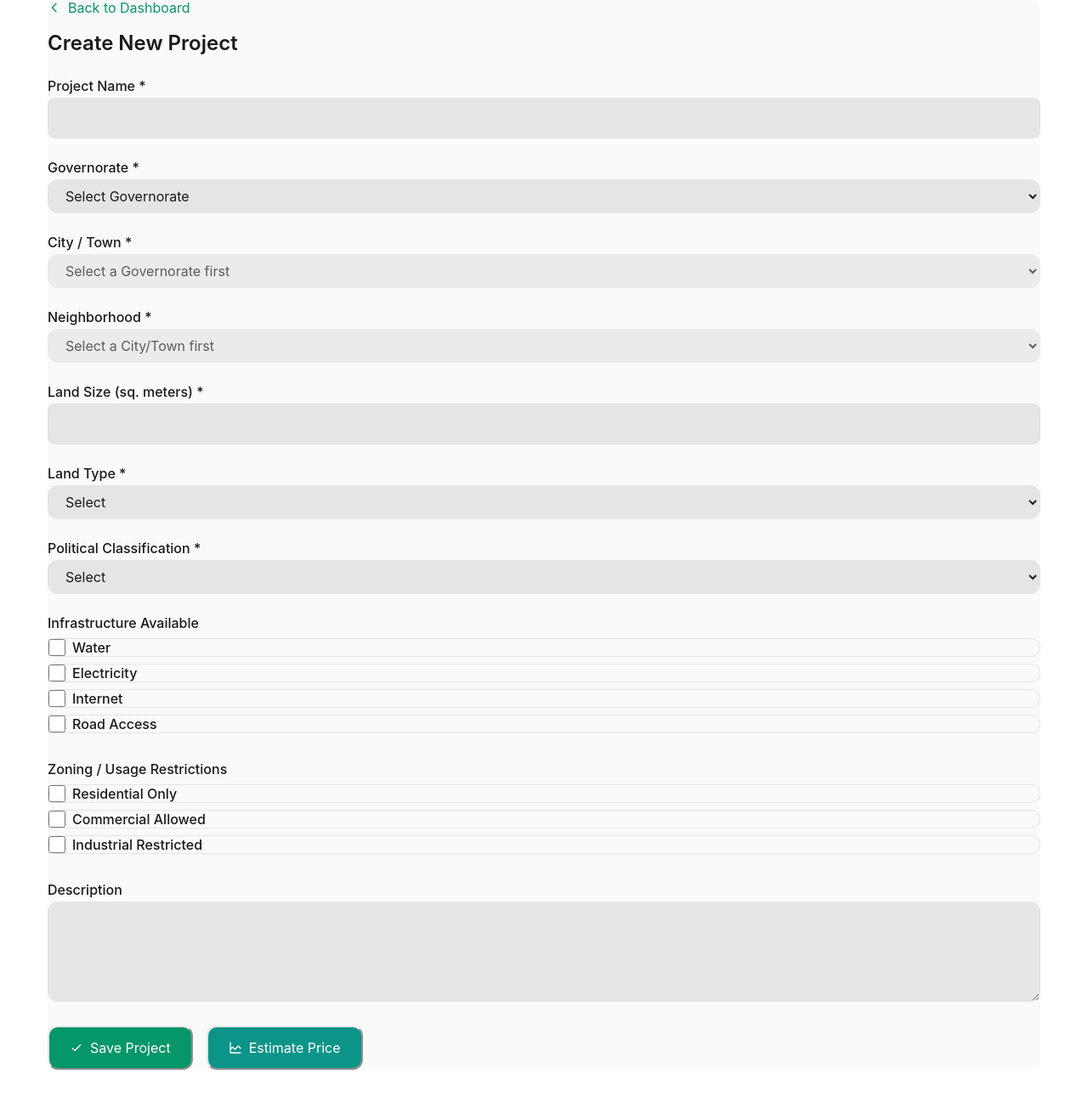
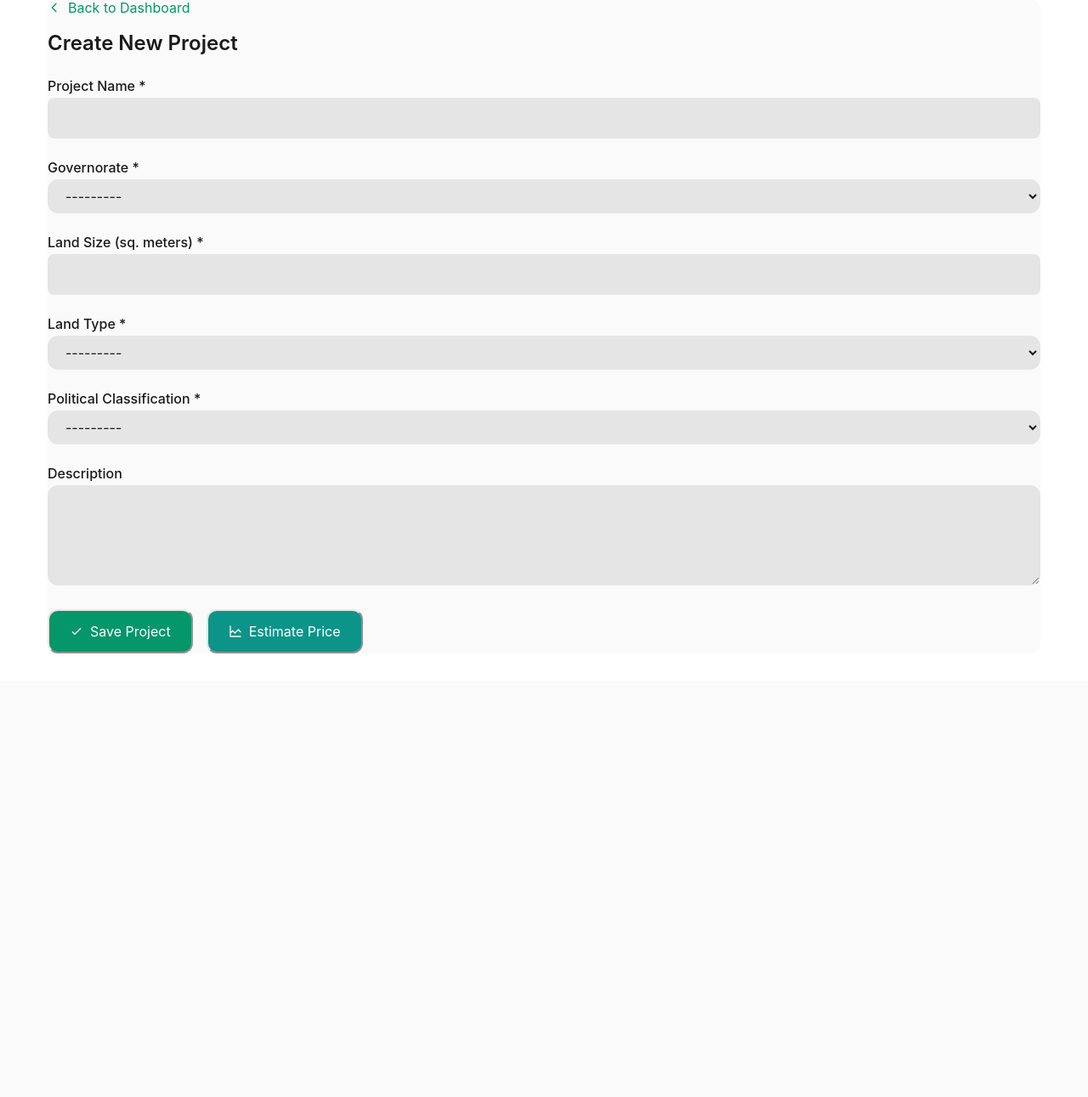
Before and after one commit to mohmmad-freed/Land-Price-Estimator, a Django app: page /normal/new-project/ in a window 1280 px wide. Shown: the part 107-1398 px from the top of the page at 85% size. After the commit the page ends 876 px from the top, so only its background shows below. Run offline with Django 5.2, Linux system fonts and the light colour scheme; the visitor is signed in with stand-in values (Sample User, id 1).

Commit message:
turned 'new_project's form from html based logic to Django's ModelForm + moved filtiring logic from the html template to the view

```diff
--- a/Normal_User_Side/forms.py
+++ b/Normal_User_Side/forms.py
@@ -4,6 +4,9 @@ from django.contrib.auth.password_validation import validate_password
 from django.core.exceptions import ValidationError
 import re
 from django.contrib.auth.hashers import check_password
+
+from Normal_User_Side.models import Project
+
 
 User = get_user_model()
 
@@ -41,3 +44,25 @@ class UserForm(forms.ModelForm):
         if phone and not re.match(r'^\+?[0-9]{7,15}$', phone):
             raise ValidationError("Enter a valid phone number.")
         return phone
+
+
+class ProjectForm(forms.ModelForm):
+    class Meta:
+        model = Project
+        fields = [
+            'name',
+            'governorate',
+            'land_type',
+            'political_classification',
+            'status',
+            'description',
+            'land_size'
+        ]
+        widgets = {
+            'name': forms.TextInput(attrs={'class': 'w-full px-4 py-2 border rounded-lg'}),
+            'governorate': forms.Select(attrs={'class': 'w-full px-4 py-2 border rounded-lg'}),
+            'land_size': forms.NumberInput(attrs={'class': 'w-full px-4 py-2 border rounded-lg', 'min': 1}),
+            'land_type': forms.Select(attrs={'class': 'w-full px-4 py-2 border rounded-lg'}),
+            'political_classification': forms.Select(attrs={'class': 'w-full px-4 py-2 border rounded-lg'}),
+            'description': forms.Textarea(attrs={'class': 'w-full px-4 py-2 border rounded-lg', 'rows': 5}),
+        }
--- a/Normal_User_Side/models.py
+++ b/Normal_User_Side/models.py
@@ -1,4 +1,6 @@
 from django.db import models
+
+from Land_Price_Estimator import settings
 
 class Project(models.Model):
     LAND_TYPES = [
@@ -19,12 +21,28 @@ class Project(models.Model):
         ("b", "Area B"),
         ("c", "Area C"),
     ]
+    GOVERNORATES = [
+        ("ramallah", "Ramallah"),
+        ("nablus", "Nablus"),
+        ("bethlehem", "Bethlehem"),
+        ("jenin", "Jenin"),
+        ("hebron", "Hebron"),
+
+    ]
+
+    user = models.ForeignKey(
+        settings.AUTH_USER_MODEL,
+        on_delete=models.CASCADE,
+        related_name='projects'
+    )
 
     name = models.CharField(max_length=255)
-    location = models.CharField(max_length=255)
+    governorate = models.CharField(max_length=50, choices=GOVERNORATES)
+    land_size = models.PositiveIntegerField()
     land_type = models.CharField(max_length=50, choices=LAND_TYPES)
     political_classification = models.CharField(max_length=50, choices=POLITICAL)
     status = models.CharField(max_length=20, choices=STATUS_CHOICES)
+    description = models.TextField(blank=True)
     date_created = models.DateField(auto_now_add=True)
 
     def __str__(self):
--- a/Normal_User_Side/templates/Normal_User_Side/new_project.html
+++ b/Normal_User_Side/templates/Normal_User_Side/new_project.html
@@ -22,139 +22,37 @@
         <!-- Project Name -->
         <div class="mb-6">
             <label class="block font-medium mb-1">Project Name *</label>
-            <input
-                type="text"
-                name="project_name"
-                required
-                class="w-full px-4 py-2 border rounded-lg"
-            >
+            {{ form.name }}
+            {{ form.name.errors }}
         </div>
 
         <!-- Governorate -->
         <div class="mb-6">
             <label class="block font-medium mb-1">Governorate *</label>
-            <select
-                name="governorate"
-                required
-                class="w-full px-4 py-2 border rounded-lg"
-            >
-                <option value="">Select Governorate</option>
-                {% for gov in governorates %}
-                    <option value="{{ gov.id }}">{{ gov.name }}</option>
-                {% endfor %}
-            </select>
+            {{ form.governorate }}
+
         </div>
 
-        <!-- City / Town -->
-        <div class="mb-6">
-            <label class="block font-medium mb-1">City / Town *</label>
-            <select
-                name="city"
-                required
-                class="w-full px-4 py-2 border rounded-lg"
-                disabled
-            >
-                <option value="">Select a Governorate first</option>
-            </select>
-        </div>
 
-        <!-- Neighborhood -->
-        <div class="mb-6">
-            <label class="block font-medium mb-1">Neighborhood *</label>
-            <select
-                name="neighborhood"
-                required
-                class="w-full px-4 py-2 border rounded-lg"
-                disabled
-            >
-                <option value="">Select a City/Town first</option>
-            </select>
-        </div>
 
         <!-- Land Size -->
         <div class="mb-6">
             <label class="block font-medium mb-1">Land Size (sq. meters) *</label>
-            <input
-                type="number"
-                name="land_size"
-                required
-                min="1"
-                class="w-full px-4 py-2 border rounded-lg"
-            >
+            {{ form.land_size }}
+        {{ form.land_size.errors }}
         </div>
 
         <!-- Land Type -->
         <div class="mb-6">
             <label class="block font-medium mb-1">Land Type *</label>
-            <select
-                name="land_type"
-                required
-                class="w-full px-4 py-2 border rounded-lg"
-            >
-                <option value="">Select</option>
-                {% for lt in land_types %}
-                    <option value="{{ lt.id }}">{{ lt.name }}</option>
-                {% endfor %}
-            </select>
+            {{ form.land_type }}
         </div>
 
         <!-- Political Classification -->
         <div class="mb-6">
             <label class="block font-medium mb-1">Political Classification *</label>
-            <select
-                name="political_classification"
-                required
-                class="w-full px-4 py-2 border rounded-lg"
-            >
-                <option value="">Select</option>
-                {% for pc in political_classes %}
-                    <option value="{{ pc.id }}">{{ pc.name }}</option>
-                {% endfor %}
-            </select>
+            {{ form.political_classification }}
         </div>
-
-        <!-- Infrastructure -->
-        <div class="mb-6">
-            <label class="block font-medium mb-2">Infrastructure Available</label>
-
-            <div class="grid grid-cols-2 md:grid-cols-3 gap-3">
-
-                {% for infra in infrastructures %}
-                <label class="flex items-center space-x-2 border p-3 rounded-lg cursor-pointer hover:bg-muted">
-                    <input
-                        type="checkbox"
-                        name="infrastructure"
-                        value="{{ infra.id }}"
-                        class="w-4 h-4"
-                    >
-                    <span>{{ infra }}</span>
-                </label>
-                {% endfor %}
-
-            </div>
-        </div>
-
-        <!-- Zoning / Usage Restrictions -->
-        <div class="mb-6">
-    <label class="block font-medium mb-2">Zoning / Usage Restrictions</label>
-
-    <div class="grid grid-cols-2 md:grid-cols-3 gap-3">
-
-        {% for Restriction in Restrictions %}
-        <label class="flex items-center space-x-2 border p-3 rounded-lg cursor-pointer hover:bg-muted">
-            <input
-                type="checkbox"
-                name="zoning"
-                value="{{ zone.id }}"
-                class="w-4 h-4"
-            >
-            <span>{{ Restriction }}</span>
-        </label>
-        {% endfor %}
-
-    </div>
-</div>
-
 
 
 
@@ -163,11 +61,7 @@
         <!-- Description -->
         <div class="mb-6">
             <label class="block font-medium mb-1">Description</label>
-            <textarea
-                name="description"
-                rows="5"
-                class="w-full px-4 py-2 border rounded-lg"
-            ></textarea>
+            {{ form.description }}
         </div>
 
         <!-- Submit -->
--- a/Normal_User_Side/views.py
+++ b/Normal_User_Side/views.py
@@ -2,7 +2,7 @@ from django.shortcuts import render, redirect
 from django.contrib.auth import get_user_model
 from .models import Project
 from django.contrib.auth.decorators import login_required
-from .forms import UserForm
+from .forms import UserForm, ProjectForm
 
 
 User = get_user_model()
@@ -35,14 +35,49 @@ def editProfile(request):
 
 
 def newProject(request):
-     infrastructures = ["Water", "Electricity", "Internet", "Road Access"]
-     Restrictions = ["Residential Only", "Commercial Allowed", "Industrial Restricted"]
-     context = {'infrastructures': infrastructures, 'Restrictions': Restrictions}
-     return render(request, 'Normal_User_Side/new_project.html', context)
+    if request.method == 'POST':
+        form = ProjectForm(request.POST)
+        if form.is_valid():
+            project = form.save(commit=False)
+            project.user = request.user
+            # Determine status based on the button clicked
+            action = request.POST.get('action')
+            if action == 'save':
+                project.status = 'draft'
+            elif action == 'estimate':
+                project.status = 'completed'
+                # Here you can call your ML model to estimate the price
+                # e.g., project.price = estimate_price(project)
+
+            project.save()
+
+            # Optionally redirect after saving
+            return redirect('normal_user:projects')
+    else:
+        form = ProjectForm()
+
+
+    context = {'form':form}
+    return render(request, 'Normal_User_Side/new_project.html', context)
 
 
 def viewProjects(request):
-     projects = Project.objects.all().order_by('-date_created')
+     projects = Project.objects.filter(user=request.user).order_by('-date_created')
+      # Get filter parameters from GET request
+     land_type = request.GET.get('land_type')
+     political_type = request.GET.get('political_type')
+     status = request.GET.get('status')
+     search_query = request.GET.get('search')
+
+    # Apply filters in the view
+     if land_type:
+        projects = projects.filter(land_type=land_type)
+     if political_type:
+        projects = projects.filter(political_classification=political_type)
+     if status:
+        projects = projects.filter(status=status)
+     if search_query:
+        projects = projects.filter(name__icontains=search_query)
      context = {
         'projects': projects,
         'land_types': Project.LAND_TYPES,
--- a/Users_Handling_App/views.py
+++ b/Users_Handling_App/views.py
@@ -82,7 +82,7 @@ def register(request):
         code_obj.save()
 
         login(request, user)
-        messages.success(request, f"Account created successfully as {user.type}.")
+        messages.success(request, f"Account created successfully as {user.get_type_display()}.")
         return redirect('users:login')
 
     return render(request, 'Users_Handling_App/register.html')
```
Also changed, not shown: Normal_User_Side/templates/Normal_User_Side/projects.html (+14 -13 lines), Normal_User_Side/migrations/0001_initial.py, Normal_User_Side/migrations/0002_initial.py (added), Normal_User_Side/migrations/0003_project_land_size.py (added), Users_Handling_App/migrations/0001_initial.py, Users_Handling_App/migrations/0002_alter_user_managers_remove_user_username.py (deleted), Users_Handling_App/migrations/0003_activationcode.py (deleted), Users_Handling_App/migrations/0004_alter_user_type.py (deleted), Users_Handling_App/migrations/0005_user_phone_alter_user_email_alter_user_name.py (deleted).
